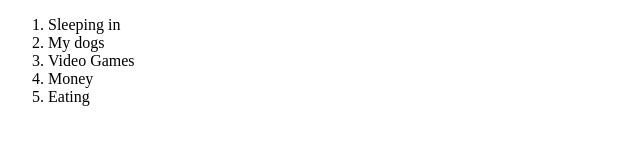
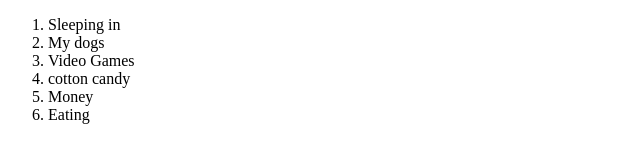
Before and after one commit to VN135766/my-fav-things, a plain HTML site: page index.html in a window 1280 px wide. Shown: the whole page, without its empty margins (0-640 px from the left). Drawn offline with Linux system fonts and the light colour scheme.

Commit message:
updated list

```diff
--- a/index.html
+++ b/index.html
@@ -15,6 +15,7 @@
         <li>Sleeping in</li>
         <li>My dogs</li>
         <li>Video Games</li>
+        <li>cotton candy</li>
         <li>Money</li>
         <li>Eating</li>
 
```
